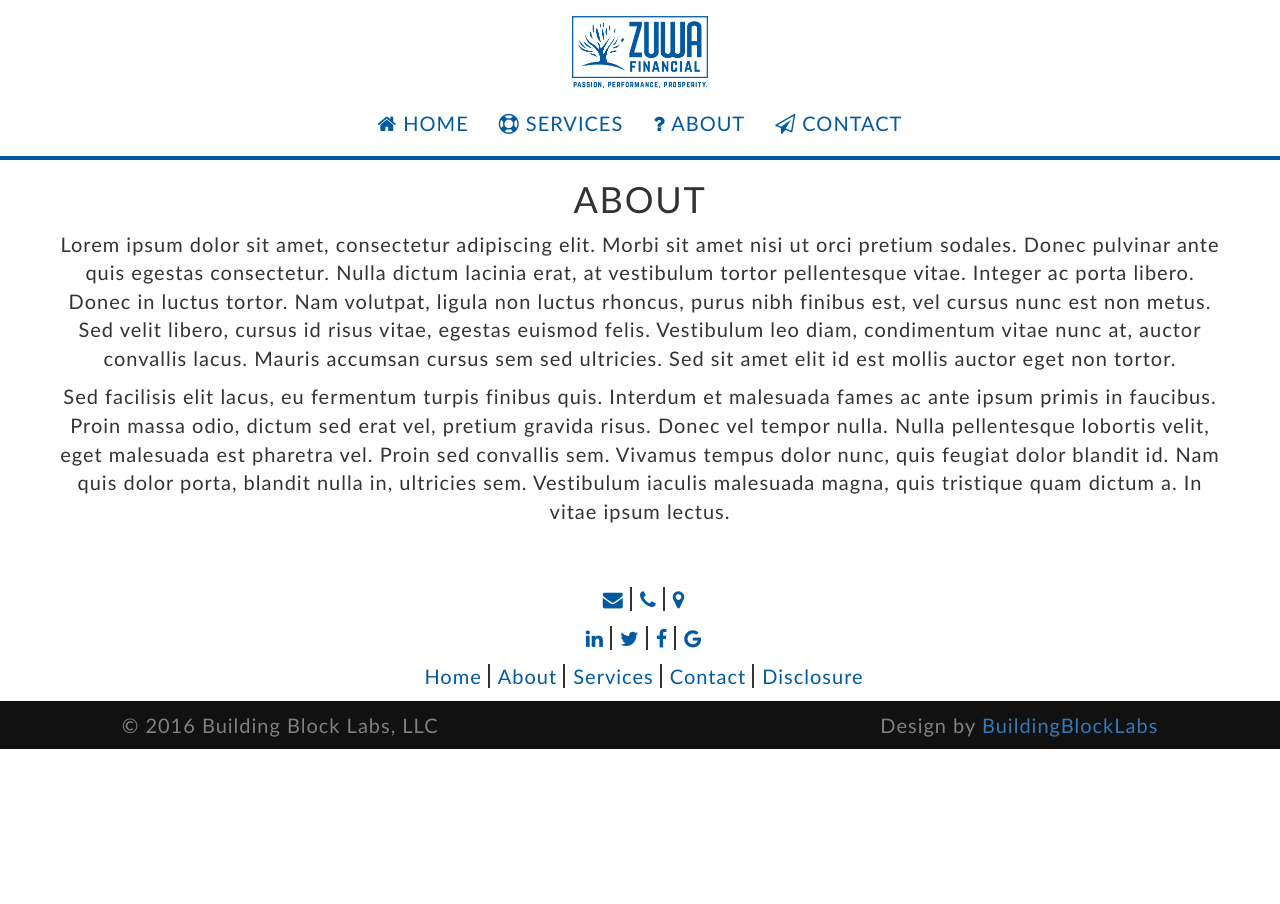
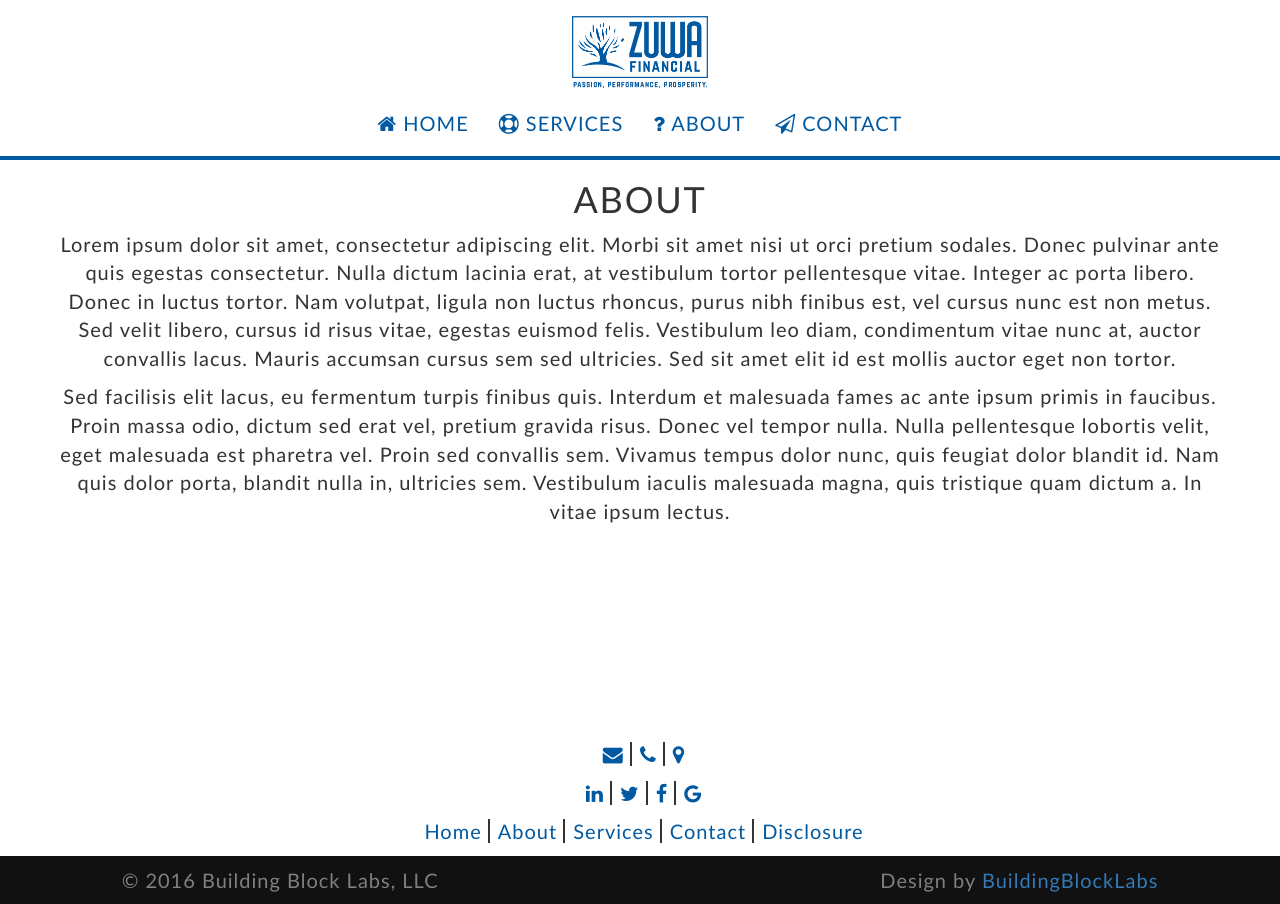
Before and after one commit to ZuwaFinancial/ZuwaFinancial.github.io, a Jekyll site: the page built from about.html, in a window 1280 px wide. Built offline with Jekyll 4.4.1, drawn with Linux system fonts in a browser that asks for light colours.

Commit message:
Adds sticky footer functionality

```diff
--- a/_layouts/default.html
+++ b/_layouts/default.html
@@ -4,13 +4,14 @@
   {% include head.html %}
 
   <body>
-
+  <div id="wrap-for-sticky-footer">
     {% include header.html %}
 
     {{ content }}
-
+  </div>
+  <div id="sticky-footer">
     {% include footer.html %}
-
+  </div>
   <!-- jQuery (necessary for Bootstrap's JavaScript plugins) -->
   <script src="/assets/js/vendor/jquery-3.1.0.min.js"></script>
   <!-- Include all compiled plugins (below), or include individual files as needed -->
--- a/assets/css/_body.scss
+++ b/assets/css/_body.scss
@@ -3,6 +3,11 @@
 * {
   font-family: Gill Sans;
   letter-spacing: .05em;
+}
+
+// needed for sticky footer behavior
+html, body {
+  height: 100%
 }
 
 body {
--- a/assets/css/_footer.scss
+++ b/assets/css/_footer.scss
@@ -1,4 +1,16 @@
 @import 'variables';
+
+
+#wrap-for-sticky-footer {
+  min-height: 100%;
+  height: auto;
+  margin: 0 auto -170px;
+  padding: 0 0 170px;
+}
+
+#sticky-footer {
+  height: 170px;
+}
 
 footer {
   padding-top: .5em;
```
Also changed, not shown: 5 other files.
